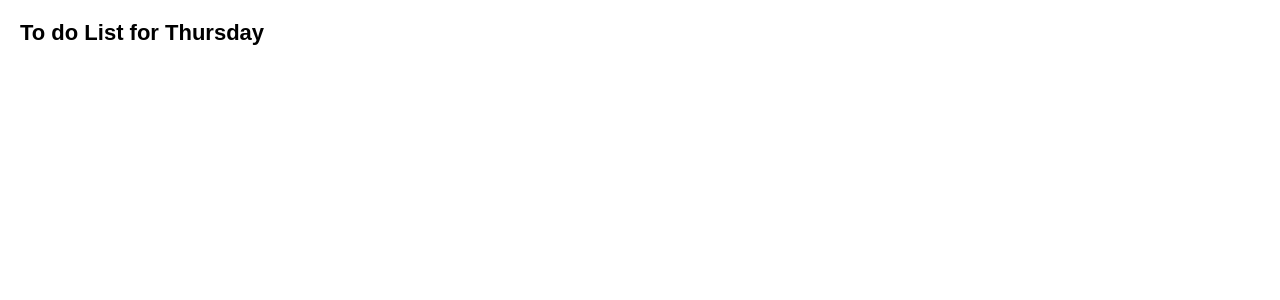
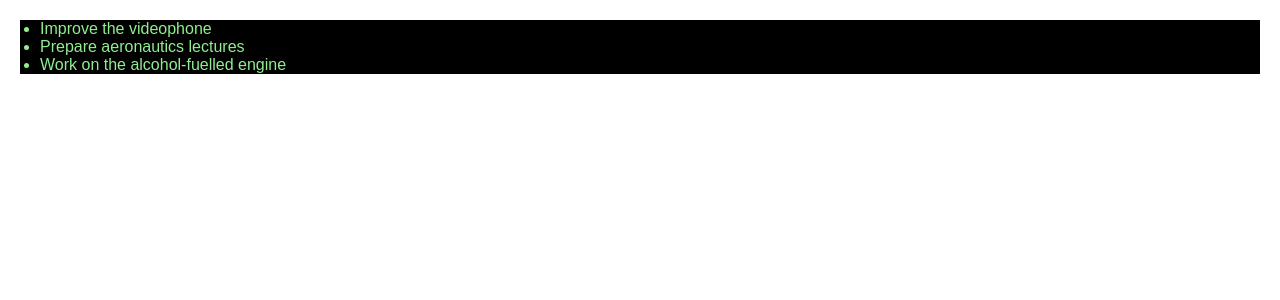
Before and after one commit to Pironeer-1/LeeJihyeon, a React (Create React App) app in the folder React_Master_03_04/: page / in a window 1280 px wide. Shown: the top 300 px of the page. Built offline with nearby package versions, Linux system fonts and the light colour scheme.

Commit message:
[Update]React_Master_03_04_05

```diff
--- a/React_Master_03_04/src/App.js
+++ b/React_Master_03_04/src/App.js
@@ -27,16 +27,29 @@
 //     );
 // }
 
-const today = new Date();
-function formatDate(date) {
-    return new Intl.DateTimeFormat(
-        'en-US',
-        { weekday: 'long' }
-        ).format(date);
-}
+// const today = new Date();
+// function formatDate(date) {
+//     return new Intl.DateTimeFormat(
+//         'en-US',
+//         { weekday: 'long' }
+//         ).format(date);
+// }
+//
+// export default function TodoList() {
+//     return (
+//         <h1>To do List for {formatDate(today)}</h1>
+//     );
+// }
 
 export default function TodoList() {
     return (
-        <h1>To do List for {formatDate(today)}</h1>
+        <ul style={{
+            backgroundColor: 'black',
+            color: 'lightgreen'
+        }}>
+            <li>Improve the videophone</li>
+            <li>Prepare aeronautics lectures</li>
+            <li>Work on the alcohol-fuelled engine</li>
+        </ul>
     );
 }
```
